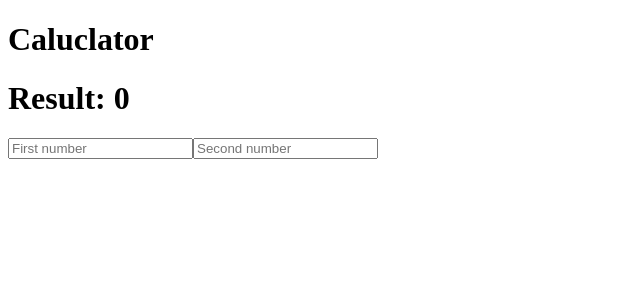
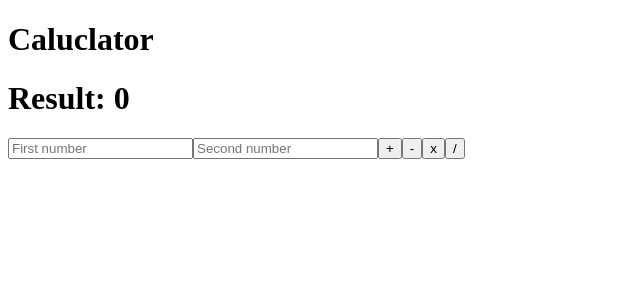
Before and after one commit to jarondegen/calculator-app, a React (Create React App) app: page / in a window 1280 px wide. Shown: the top 300 px of the page, without its empty margins (0-640 px from the left). Built offline with nearby package versions, Linux system fonts and the light colour scheme.

Commit message:
Phase 5: Creating calculator buttons

```diff
--- a/src/Calculator.js
+++ b/src/Calculator.js
@@ -18,7 +18,31 @@ class Calculator extends React.Component {
     this.setState({
       num2 : e.target.value
     })
-}
+  }
+
+  add = e => {
+    let {result, num1, num2} = this.state
+    result = parseInt(num1) + parseInt(num2)
+    this.setState({ result })
+  }
+
+  subtract = e => {
+    let {result, num1, num2} = this.state
+    result = parseInt(num1) - parseInt(num2)
+    this.setState({ result })
+  }
+
+  multiply = e => {
+    let {result, num1, num2} = this.state
+    result = parseInt(num1) * parseInt(num2)
+    this.setState({ result })
+  }
+
+  divide = e => {
+    let {result, num1, num2} = this.state
+    result = parseInt(num1)/parseInt(num2)
+    this.setState({ result })
+  }
 
   render() {
     const {result, num1, num2} = this.state
@@ -27,6 +51,10 @@ class Calculator extends React.Component {
         <h1>Result: {result}</h1>
         <input onChange={this.handleFirstNum} placeholder="First number" value={this.state.num1} />
         <input onChange={this.handleSecondNum} placeholder="Second number" value={this.state.num2} />
+        <button onClick={this.add}>+</button>
+        <button onClick={this.subtract}>-</button>
+        <button onClick={this.multiply}>x</button>
+        <button onClick={this.divide}>/</button>
       </div>
     );
   }
```
